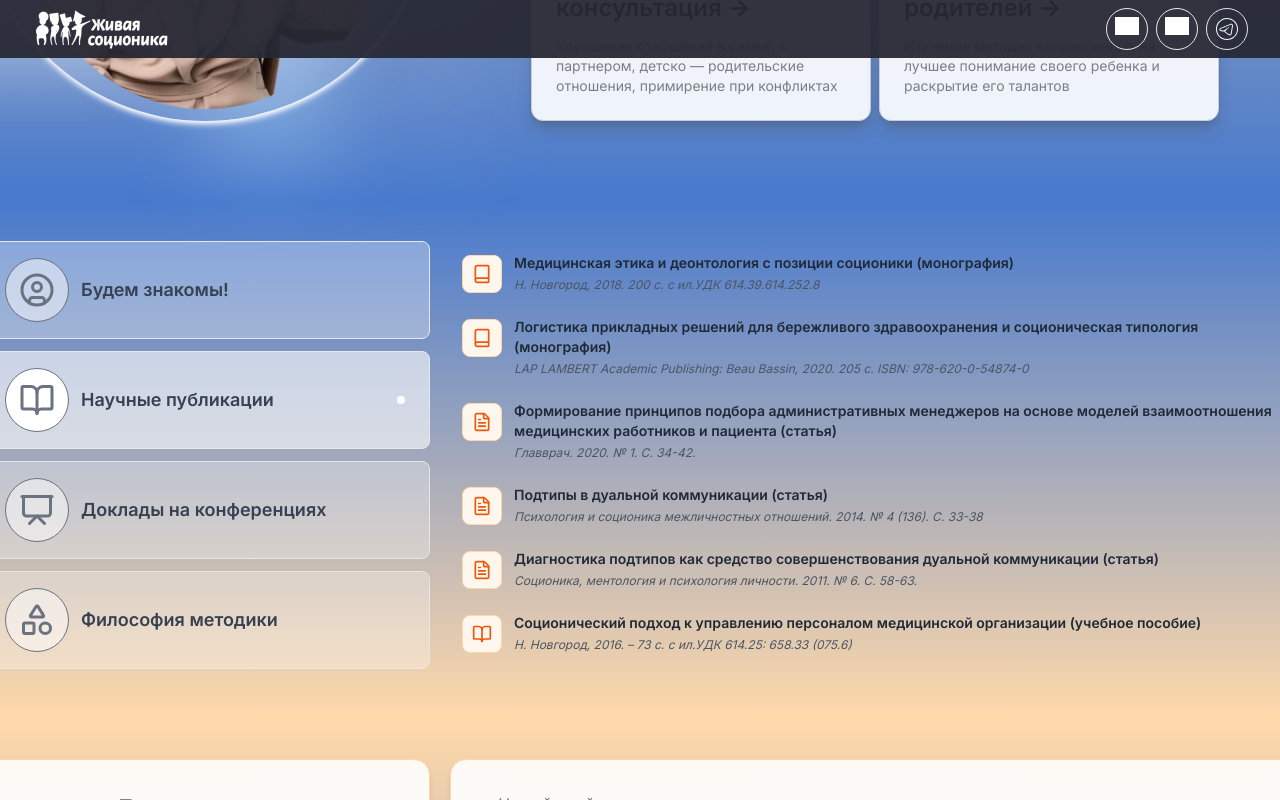
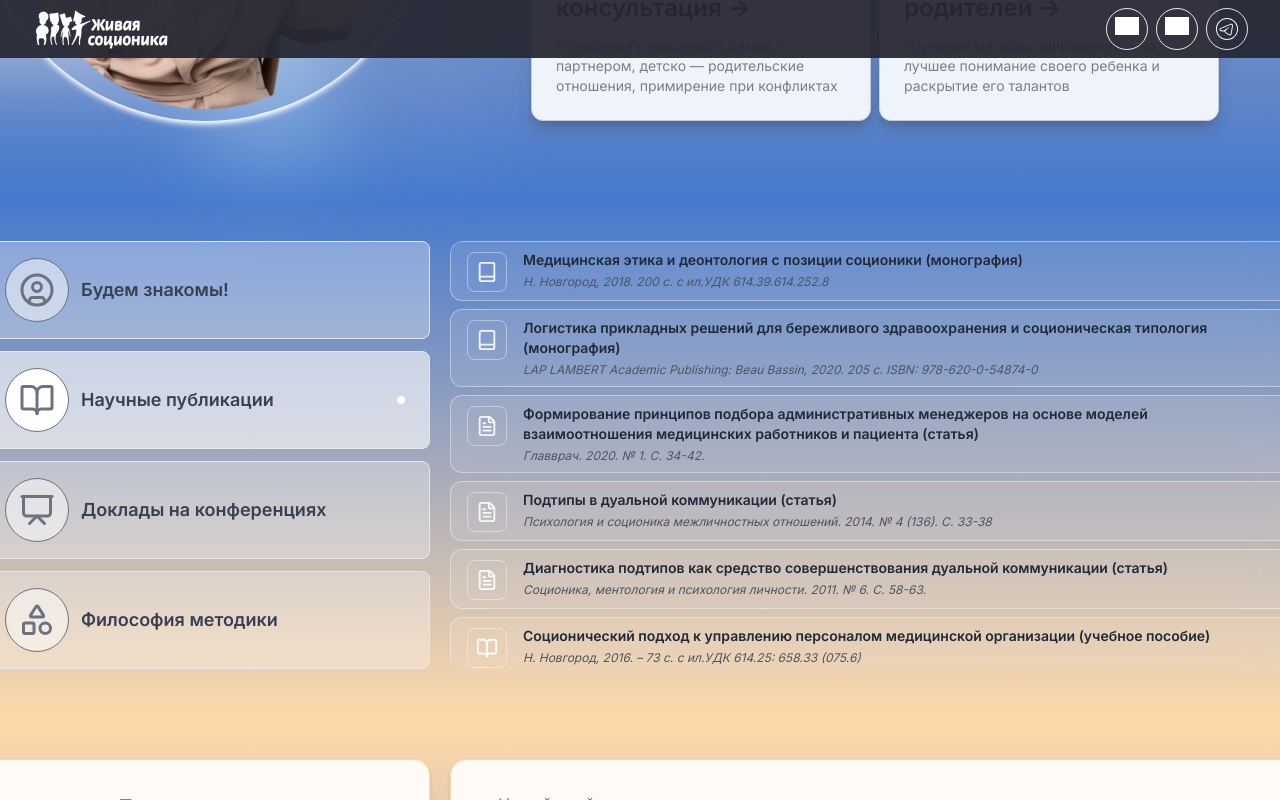
Before and after one commit to vsevolodberdutin/ls-private, a Next.js app: page / in a window 1280 px wide. Both pictures are taken after a click on the button "Научные публикации". Built offline with nearby package versions, Linux system fonts and the light colour scheme; grey boxes are pictures that could not be loaded; what tw-elements would draw is missing.

Commit message:
fix about rows

```diff
--- a/src/app/components/TabSystem/TabContent.tsx
+++ b/src/app/components/TabSystem/TabContent.tsx
@@ -3,6 +3,8 @@ import * as Typography from '@/app/uiElements/Typography'
 import { ABOUT } from '@/constants/about'
 import { ARTICLES } from '@/constants/articles'
 import { CONFERENCES } from '@/constants/conferences'
+import { BoxIcon } from '@/app/uiElements/BoxIcon'
+import { ListItemRow } from '@/app/uiElements/wrappers/ListItemRow'
 import {
   Book,
   FileText,
@@ -17,7 +19,6 @@ import {
   Brain,
   Moon,
 } from 'lucide-react'
-import Image from 'next/image'
 
 /**
  * Type definition for publication types
@@ -38,7 +39,7 @@ const RowItem: React.FC<MenuItemProps> = ({ id, text }) => {
     <div
       id={id}
       className="flex items-center gap-3 w-full min-h-[44px]
-        rounded-xl border border-b border-gray-200 bg-pink-900/[.2] bg-neutral-900/[.1] px-6 py-2
+        rounded-xl border border-b border-gray-200  bg-neutral-900/[.1] px-6 py-2
         transition-colors duration-200
         group-hover:bg-pink-900/[.3]"
     >
@@ -58,29 +59,26 @@ const extractPublicationType = (name: string): PublicationType => {
 // Tab Content Components
 
 export const IntroductionContent: React.FC = () => {
-  const iconSize = 'w-5 h-5'
-  const iconColor = 'text-white/90'
-
   // Different icons for education items
   const getEducationIcon = (educationText: string, index: number) => {
     if (educationText.includes('Диплом')) {
       // Use different diploma/certificate icons for each diploma
       if (index === 0) {
-        return <Shield className={`${iconSize} ${iconColor}`} />
+        return <Shield />
       } else if (index === 1) {
-        return <BookOpen className={`${iconSize} ${iconColor}`} />
+        return <BookOpen />
       } else {
-        return <Book className={`${iconSize} ${iconColor}`} />
+        return <Book />
       }
     } else if (educationText.includes('Международная школа')) {
-      return <GraduationCap className={`${iconSize} ${iconColor}`} />
+      return <GraduationCap />
     } else {
-      return <FileText className={`${iconSize} ${iconColor}`} />
+      return <FileText />
     }
   }
 
   return (
-    <div className="flex flex-col gap-2.5 ">
+    <div className="flex flex-col gap-2">
       {/* Introduction Section */}
 
       <div className=" bg-white/50 rounded-2xl border border-white/60 p-6">
@@ -98,28 +96,16 @@ export const IntroductionContent: React.FC = () => {
       {/* Education Items */}
 
       {ABOUT.education.map((item, index) => (
-        <div key={`education-${index}`}>
-          <div
-            className="flex align-middle gap-4
-              rounded-xl border border-white/40 bg-white/10 backdrop-blur-lg px-4 py-2
-              transition-all duration-300
-              hover:bg-white/20 hover:border-white/30"
+        <ListItemRow
+          key={`education-${index}`}
+          icon={
+            <BoxIcon icon={getEducationIcon(item, index)} variant="default" />
+          }
         >
-            <div
-              className="
-                rounded-lg border border-white/40 p-2"
-            >
-              {getEducationIcon(item, index)}
-            </div>
-
-            <h4
-              className="text-sm self-center font-medium opacity-70
-                transition-colors"
-            >
+          <h4 className="text-sm self-center font-medium opacity-70 transition-colors">
             {item}
           </h4>
-          </div>
-        </div>
+        </ListItemRow>
       ))}
     </div>
   )
@@ -138,36 +124,29 @@ export const EducationContent: React.FC = () => {
 }
 
 export const PublicationContent: React.FC = () => {
-  const iconSize = 'w-5 h-5'
-  const iconColor = 'text-orange-600'
-
   const iconMap = {
-    монография: <Book className={`${iconSize} ${iconColor}`} />,
-    статья: <FileText className={`${iconSize} ${iconColor}`} />,
-    'учебное пособие': <BookOpen className={`${iconSize} ${iconColor}`} />,
+    монография: <Book />,
+    статья: <FileText />,
+    'учебное пособие': <BookOpen />,
   }
 
   return (
-    <div className="flex flex-col">
+    <div className="flex flex-col gap-2">
       {ARTICLES.map((article, index) => {
         const publicationType = extractPublicationType(article.name)
         return (
-          <div
+          <ListItemRow
             key={index}
-            className="group
-              rounded-lg p-3
-              transition-all duration-200
-              hover:bg-pink-900/20"
+            icon={
+              publicationType && iconMap[publicationType] ? (
+                <BoxIcon
+                  icon={iconMap[publicationType]}
+                  variant="default"
+                  className="mt-0.5"
+                />
+              ) : undefined
+            }
           >
-            <div className="flex items-start gap-3">
-              {publicationType && iconMap[publicationType] && (
-                <div
-                  className="flex items-center justify-center min-w-[40px] flex-shrink-0 mt-0.5
-                  rounded-lg border border-orange-200 bg-orange-50 p-2"
-                >
-                  {iconMap[publicationType]}
-                </div>
-              )}
             <div className="flex flex-col gap-1">
               <h4
                 className="text-sm font-semibold text-gray-800
@@ -178,8 +157,7 @@ export const PublicationContent: React.FC = () => {
               </h4>
               <p className="text-xs text-gray-600 italic">{article.data}</p>
             </div>
-            </div>
-          </div>
+          </ListItemRow>
         )
       })}
     </div>
@@ -187,61 +165,54 @@ export const PublicationContent: React.FC = () => {
 }
 
 export const ConferenceContent: React.FC = () => {
-  const iconSize = 'w-5 h-5'
-  const iconColor = 'text-orange-600'
-
   // Different icons based on unique keywords in conference topics
   const getConferenceIcon = (conferenceName: string) => {
     if (conferenceName.includes('коммуникации')) {
-      return <Presentation className={`${iconSize} ${iconColor}`} />
+      return <Presentation />
     } else if (conferenceName.includes('оценке')) {
-      return <ClipboardCheck className={`${iconSize} ${iconColor}`} />
+      return <ClipboardCheck />
     } else if (conferenceName.includes('ассесмента')) {
-      return <FileText className={`${iconSize} ${iconColor}`} />
+      return <FileText />
     } else if (conferenceName.includes('подбора персонала')) {
-      return <Users className={`${iconSize} ${iconColor}`} />
+      return <Users />
     } else if (conferenceName.includes('конфликту')) {
-      return <Shield className={`${iconSize} ${iconColor}`} />
+      return <Shield />
     } else if (
       conferenceName.includes('профориентации') &&
       conferenceName.includes('детей')
     ) {
-      return <GraduationCap className={`${iconSize} ${iconColor}`} />
+      return <GraduationCap />
     } else if (conferenceName.includes('HR')) {
-      return <Briefcase className={`${iconSize} ${iconColor}`} />
+      return <Briefcase />
     } else if (conferenceName.includes('ТОП - менеджера')) {
-      return <UserCircle className={`${iconSize} ${iconColor}`} />
+      return <UserCircle />
     } else if (conferenceName.includes('детских домов')) {
-      return <GraduationCap className={`${iconSize} ${iconColor}`} />
+      return <GraduationCap />
     } else if (conferenceName.includes('медицинского')) {
-      return <Book className={`${iconSize} ${iconColor}`} />
+      return <Book />
     } else if (conferenceName.includes('дифференциальной диагностике')) {
-      return <Brain className={`${iconSize} ${iconColor}`} />
+      return <Brain />
     } else if (conferenceName.includes('расстройства сна')) {
-      return <Moon className={`${iconSize} ${iconColor}`} />
+      return <Moon />
     } else {
-      return <BookOpen className={`${iconSize} ${iconColor}`} />
+      return <BookOpen />
     }
   }
 
   return (
-    <div className="flex flex-col">
+    <div className="flex flex-col gap-2">
       {CONFERENCES.map((conference, index) => {
         return (
-          <div
+          <ListItemRow
             key={index}
-            className="group
-              rounded-lg p-3
-              transition-all duration-200
-              hover:bg-pink-900/20"
+            icon={
+              <BoxIcon
+                icon={getConferenceIcon(conference.name)}
+                variant="white"
+                className="mt-0.5"
+              />
+            }
           >
-            <div className="flex items-start gap-3">
-              <div
-                className="flex items-center justify-center min-w-[40px] flex-shrink-0 mt-0.5
-                rounded-lg border border-orange-200 bg-orange-50 p-2"
-              >
-                {getConferenceIcon(conference.name)}
-              </div>
             <div className="flex flex-col gap-1">
               <h4
                 className="text-sm font-semibold text-gray-800
@@ -250,12 +221,9 @@ export const ConferenceContent: React.FC = () => {
               >
                 {conference.name}
               </h4>
-                <p className="text-xs text-gray-600 italic">
-                  {conference.data}
-                </p>
+              <p className="text-xs text-gray-600 italic">{conference.data}</p>
             </div>
-            </div>
-          </div>
+          </ListItemRow>
         )
       })}
     </div>
--- /dev/null
+++ b/src/app/uiElements/BoxIcon.tsx
@@ -0,0 +1,37 @@
+import React, { ReactNode } from 'react'
+
+interface BoxIconProps {
+  icon: ReactNode
+  variant?: 'default' | 'white'
+  size?: 'sm' | 'md' | 'lg'
+  className?: string
+}
+
+const variantConfig = {
+  default: 'border-white/40 bg-transparent',
+  white: 'border-white/40 bg-white/10 backdrop-blur-lg',
+}
+
+const sizeConfig = {
+  sm: 'p-1.5 w-[32px] h-[32px]',
+  md: 'p-2 w-[40px] h-[40px]',
+  lg: 'p-3 w-[48px] h-[48px]',
+}
+
+export const BoxIcon: React.FC<BoxIconProps> = ({
+  icon,
+  variant = 'default',
+  size = 'md',
+  className = '',
+}) => {
+  return (
+    <div
+      className={`flex items-center justify-center flex-shrink-0 rounded-lg border text-white/90 w-5 h-5
+        ${variantConfig[variant]}
+        ${sizeConfig[size]}
+        ${className}`}
+    >
+      {icon}
+    </div>
+  )
+}
--- a/src/app/uiElements/wrappers/ContentRow.tsx
+++ b/src/app/uiElements/wrappers/ContentRow.tsx
@@ -6,5 +6,5 @@ export interface ContentRowProps {
 }
 
 export const ContentRow: React.FC<ContentRowProps> = ({ children }) => (
-  <div className="flex gap-3  items-center ">{children}</div>
+  <div className="flex gap-3 items-center ">{children}</div>
 )
--- /dev/null
+++ b/src/app/uiElements/wrappers/ListItemRow.tsx
@@ -0,0 +1,26 @@
+import React, { ReactNode } from 'react'
+
+interface ListItemRowProps {
+  icon?: ReactNode
+  children: ReactNode
+  className?: string
+}
+
+export const ListItemRow: React.FC<ListItemRowProps> = ({
+  icon,
+  children,
+  className = '',
+}) => {
+  return (
+    <div
+      className={`group flex items-start gap-4 rounded-xl border px-4 py-2
+        border-white/40 bg-white/10 backdrop-blur-lg
+        transition-all
+        hover:bg-white/20 hover:border-white/30
+        ${className}`}
+    >
+      {icon}
+      {children}
+    </div>
+  )
+}
```
Lines whose indentation alone changed are shown as unchanged.
